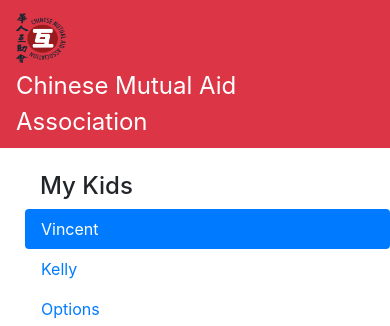
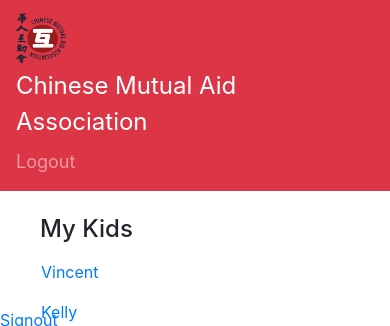
Before and after one commit to Chicago18/team-9, a Flask app: template templates/grades.html in a window 390 px wide; the page is wider, and only the part inside the window is pictured. Shown: the top 326 px of that part. Run offline with Flask 2, Linux system fonts and the light colour scheme; the template is opened without the code that fills it, so the values that code supplies are empty; some libraries are stand-ins or nearby versions.

Commit message:
add logout

```diff
--- a/templates/clientintake.html
+++ b/templates/clientintake.html
@@ -43,7 +43,10 @@
           <a class="text-white" style="font-size:24px">Chinese Mutual Aid Association</a>
         </a>
 
-      </div>
+      </div><ul class="navbar-nav">
+      <li class="nav-item" id="logout" style="padding-right:200px;font-size:18px">
+        <a class="nav-link" href="#">Logout</a></li>
+    </ul>
     </nav>
     <br>
     <div class="container align-item-center">
--- a/templates/enrollment.html
+++ b/templates/enrollment.html
@@ -40,7 +40,10 @@
           <a class="text-white" style="font-size:24px">Chinese Mutual Aid Association</a>
         </a>
 
-      </div>
+      </div><ul class="navbar-nav">
+      <li class="nav-item" id="logout" style="padding-right:200px;font-size:18px">
+        <a class="nav-link" href="#">Logout</a></li>
+    </ul>
     </nav>
 
     <div class="container align-middle">
--- a/templates/grades.html
+++ b/templates/grades.html
@@ -21,50 +21,73 @@
         function drawChart() {
             var data = google.visualization.arrayToDataTable([
                 ['Month', 'Math', 'English', 'History'],
-                ['September',  87,      82, 75],
-                ['October',  84,      78, 73],
-                ['November',  89,       85, 77],
-                ['December',  91,      83,82],
-                ['January',  94,      83, 75],
-                ['February',  92,      89, 81],
-                ['March',  91,      80, 86],
-                ['April',  93,      89, 83],
+                ['Sept',  87,      82, 75],
+                ['Oct',  84,      78, 73],
+                ['Nov',  89,       85, 77],
+                ['Dec',  91,      83,82],
+                ['Jan',  94,      83, 75],
+                ['Feb',  92,      89, 81],
+                ['Mar',  91,      80, 86],
+                ['Apr',  93,      89, 83],
                 ['May',  90,      87,87],
                 ['June',  94,      83, 89],
                 ['July',  92,      85, 84],
-                ['August',  95,      84, 90],
+                ['Aug',  95,      84, 90],
             ]);
 
             var options = {
-                title: 'Performance\n',
+                title: 'Vincent\'s Performance\n',
                 curveType: 'function',
-                legend: { position: 'bottom' },
+                legend: { position: 'right' },
+                width: 1300,
+                height: 600,
                 titleTextStyle: {
                     fontSize: 32, // 12, 18 whatever you want (don't specify px)
-
                 }
             };
             var chart = new google.visualization.LineChart(document.getElementById('curve_chart'));
             chart.draw(data, options);
             var data2 = google.visualization.arrayToDataTable([
                 ['Month', 'Math', 'English', 'History'],
-                ['September',  92,      87, 82],
-                ['October',  94,      78, 73],
-                ['November',  91,       85, 77],
-                ['December',  82,      94,94],
-                ['January',  76,      92, 75],
-                ['February',  82,      89, 81],
-                ['March',  87,      81, 86],
-                ['April',  93,      89, 83],
+                ['Sept',  92,      87, 82],
+                ['Oct',  94,      78, 73],
+                ['Nov',  91,       85, 77],
+                ['Dec',  82,      94,94],
+                ['Jan',  76,      92, 75],
+                ['Feb',  82,      89, 81],
+                ['Mar',  87,      81, 86],
+                ['Apr',  93,      89, 83],
                 ['May',  90,      87,87],
                 ['June',  92,      83, 94],
                 ['July',  94,      85, 84],
-                ['August',  91,      84, 87],
+                ['Aug',  91,      84, 87],
             ]);
-            var chart2 = new google.visualization.LineChart(document.getElementById('tab2'));
-            chart2.draw(data2, options);
+            var options2 = {
+                title: 'Kelly\'s Performance\n',
+                curveType: 'function',
+                legend: { position: 'right' },
+                width: 1300,
+                height: 600,
+                titleTextStyle: {
+                    fontSize: 32, // 12, 18 whatever you want (don't specify px)
+                }
+            };
+            var chart2 = new google.visualization.LineChart(document.getElementById('curve_chart2'));
+            chart2.draw(data2, options2);
         }
+    $(document).ready(function() {
+        $("#kelly").removeClass("active");
+    });
     </script>
+
+    <style>
+    #enrollnew {
+    position: absolute;
+    display: inline-block;
+    bottom: 0;
+    left: 15px;
+}
+    </style>
 
 </head>
 <body>
@@ -76,43 +99,52 @@
             <a class="text-white" style="font-size:24px">Chinese Mutual Aid Association</a>
         </a>
 
-    </div>
+    </div><ul class="navbar-nav">
+      <li class="nav-item" id="logout" style="padding-right:200px;font-size:18px">
+        <a class="nav-link" href="#">Logout</a></li>
+    </ul>
 </nav><br>
 <h4 style="padding-left:40px;padding-top: 0px">My Kids</h4>
 <div class="row">
 
-    <div class="col-md-2" style="padding-left:40px">
+    <div class="col-md-2" style="padding-left:40px;min-height: 100%">
         <ul class="nav nav-pills nav-pills-rose flex-column">
-          <li id="vincent" class="nav-item"><a class="nav-link active" href="#curve_chart" data-toggle="tab">Vincent</a></li>
+          <li id="vincent" class="nav-item"><a class="nav-link" href="#tab1" data-toggle="tab">Vincent</a></li>
           <li id="kelly" class="nav-item"><a class="nav-link" href="#tab2" data-toggle="tab">Kelly</a></li>
-          <li class="nav-item"><a class="nav-link" href="#tab3" data-toggle="tab">Options</a></li>
+          <ul id="enrollnew" class="nav nav-sidebar">
+              <li><a href="#">Signout</a></li>
+          </ul>
         </ul>
+
     </div>
     <div class="col-md-8">
         <div class="tab-content">
-            <div class="tab-pane active" id="curve_chart" align="center" style="height: 540px; width: 1200px; margin-left:0px;position:absolute;">
+            <div class="tab-pane" id="tab1" align="center" style="height: 500px; width: 1300px; position:absolute;">
+                <div id="curve_chart" align="center" style="height: 500px; width: 1300px; position:absolute;">
+                </div>
+                <div class="container text-left" style="width:1200px">
+                <h3 style="padding-top: 600px;">Teacher Feedback: </h3>
+                <p style="font-size:18px">Vincent needs some more work on History but overall he is doing well!</p>
             </div>
-            <div class="tab-pane active" id="tab2" align="center" style="height: 540px; width: 1200px; margin-left:0px;position:absolute;">
             </div>
-            <div class="tab-pane" id="tab3">
-                Completely synergize resource taxing relationships via premier niche markets. Professionally cultivate one-to-one customer service with robust ideas.
-                <br><br>Dynamically innovate resource-leveling customer service for state of the art customer service.
+            <div class="tab-pane" id="tab2" align="center" style="height: 500px; width: 1300px; margin-left:0px;position:absolute;">
+                <div id="curve_chart2" align="center" style="height: 500px; width: 1300px; margin-left:0px;position:absolute;">
+                </div>
+                <div class="container text-left" style="width:1200px">
+                <h3 style="padding-top: 600px;">Teacher Feedback: </h3>
+                <p style="font-size:18px">Kelly is doing great! She may need a bit of help with her math homework.</p>
             </div>
         </div>
     </div>
 </div>
 
-<!--
-<div class="container">
-    <div class = "btn-group-vertical btn-block">
-        <button type="button" class = "btn btn-primary" style= "margin-bottom:20px; margin-left:160px; width: 200px">Go back</button>
-    </div>
-</div>
--->
-<script>
-    $(document).ready(function() {
-        $("#kelly").removeClass("active");
-    });
-</script>
+
+<footer class="py-5 bg-danger">
+      <div class="container">
+        <p class="m-0 text-center text-white">Code for Good Chicago 2018</p>
+      </div>
+    </footer>
+
+
 </body>
 </html>
```
